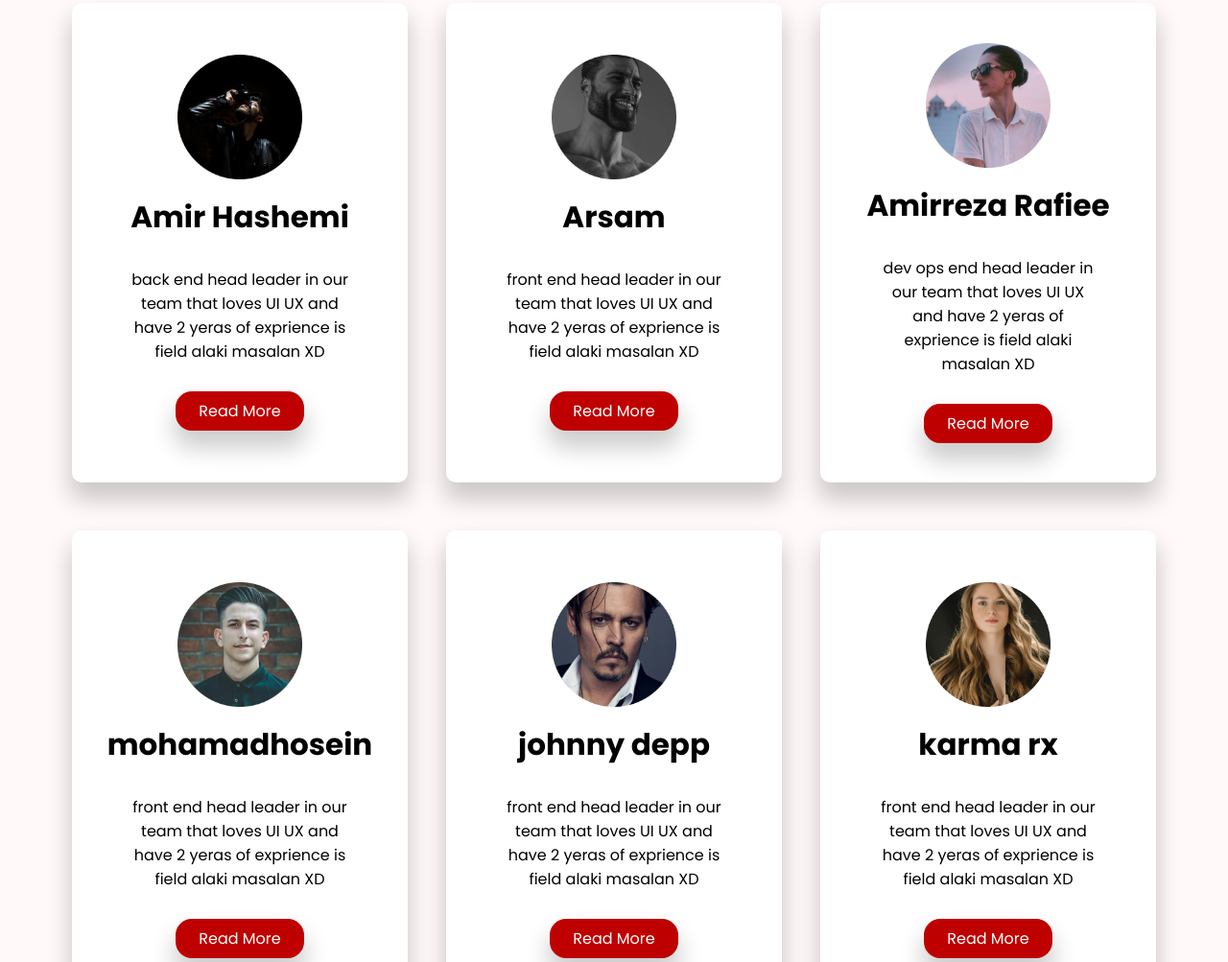
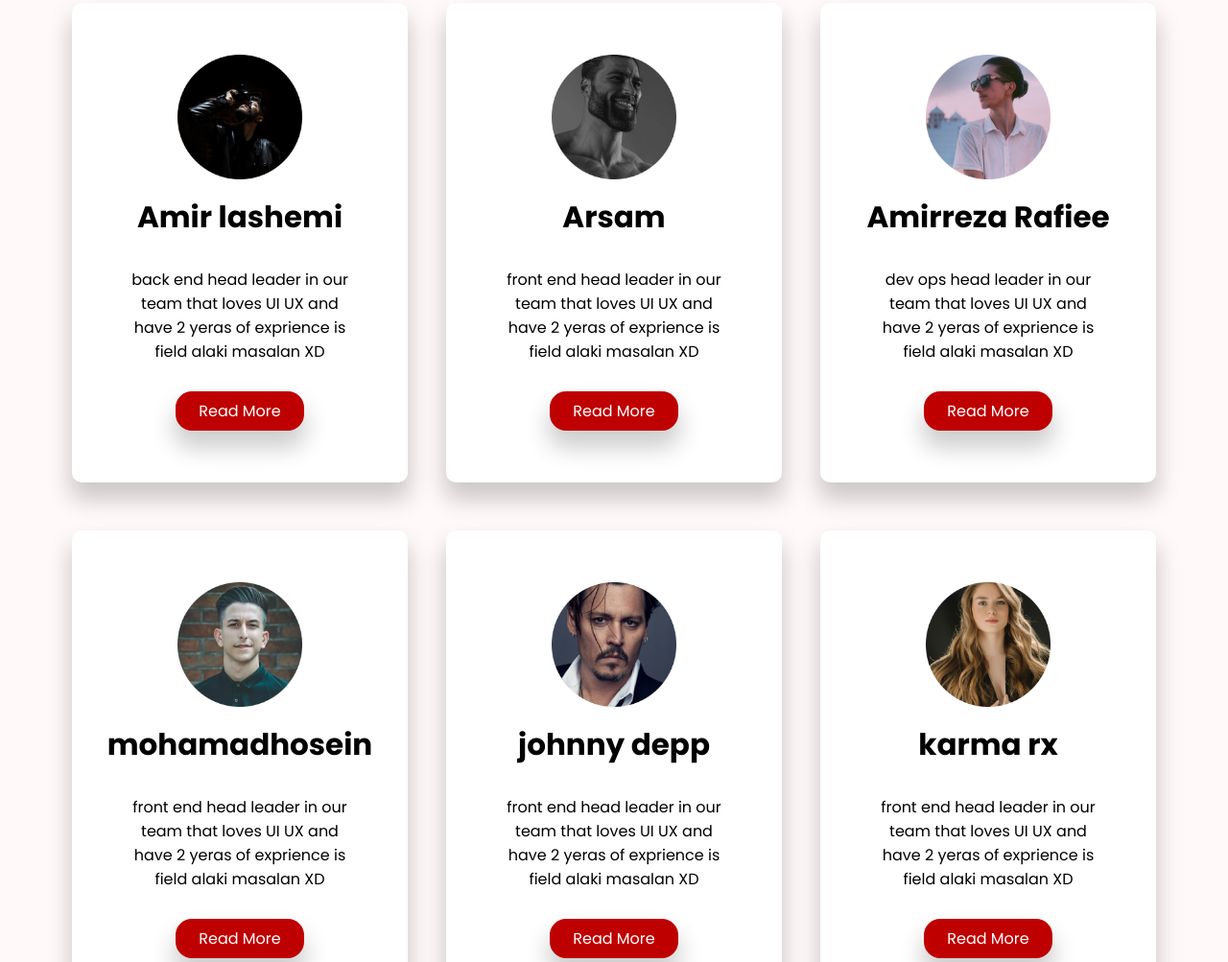
Before and after one commit to Arswm/into-the-web, a plain HTML site: page index.html in a window 1280 px wide. Shown: the part 1975-2978 px from the top of the page at 96% size. Drawn offline with Linux system fonts and the light colour scheme.

Commit message:
changing losers with winners

```diff
--- a/index.html
+++ b/index.html
@@ -60,7 +60,7 @@
           <div class="team-box-container">
           <div class="team-box1">
             <img class="image-box" src="images/amirhashemi.png" alt="arsam">
-            <h3>Amir Hashemi</h3>
+            <h3>Amir lashemi</h3>
             <p class="text-box">back end head leader
               in our team that loves
               UI UX and have 2 yeras
@@ -85,7 +85,7 @@
           <div class="team-box1">
             <img class="image-box" src="images/amirrezarafiee.png" alt="arsam">
             <h3>Amirreza Rafiee</h3>
-            <p class="text-box">dev ops end head leader
+            <p class="text-box">dev ops  head leader
               in our team that loves
               UI UX and have 2 yeras
               of exprience is field alaki
```
